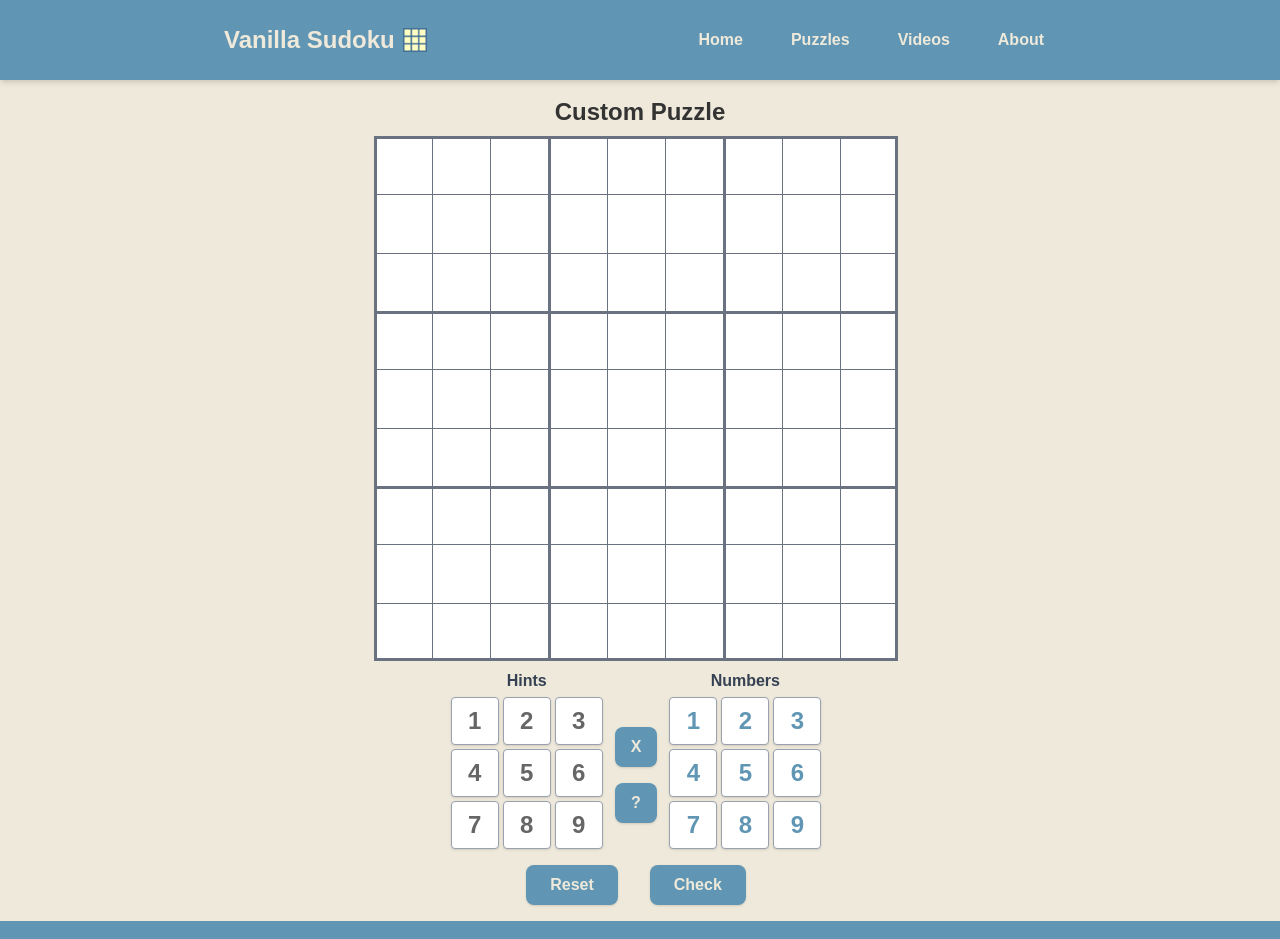
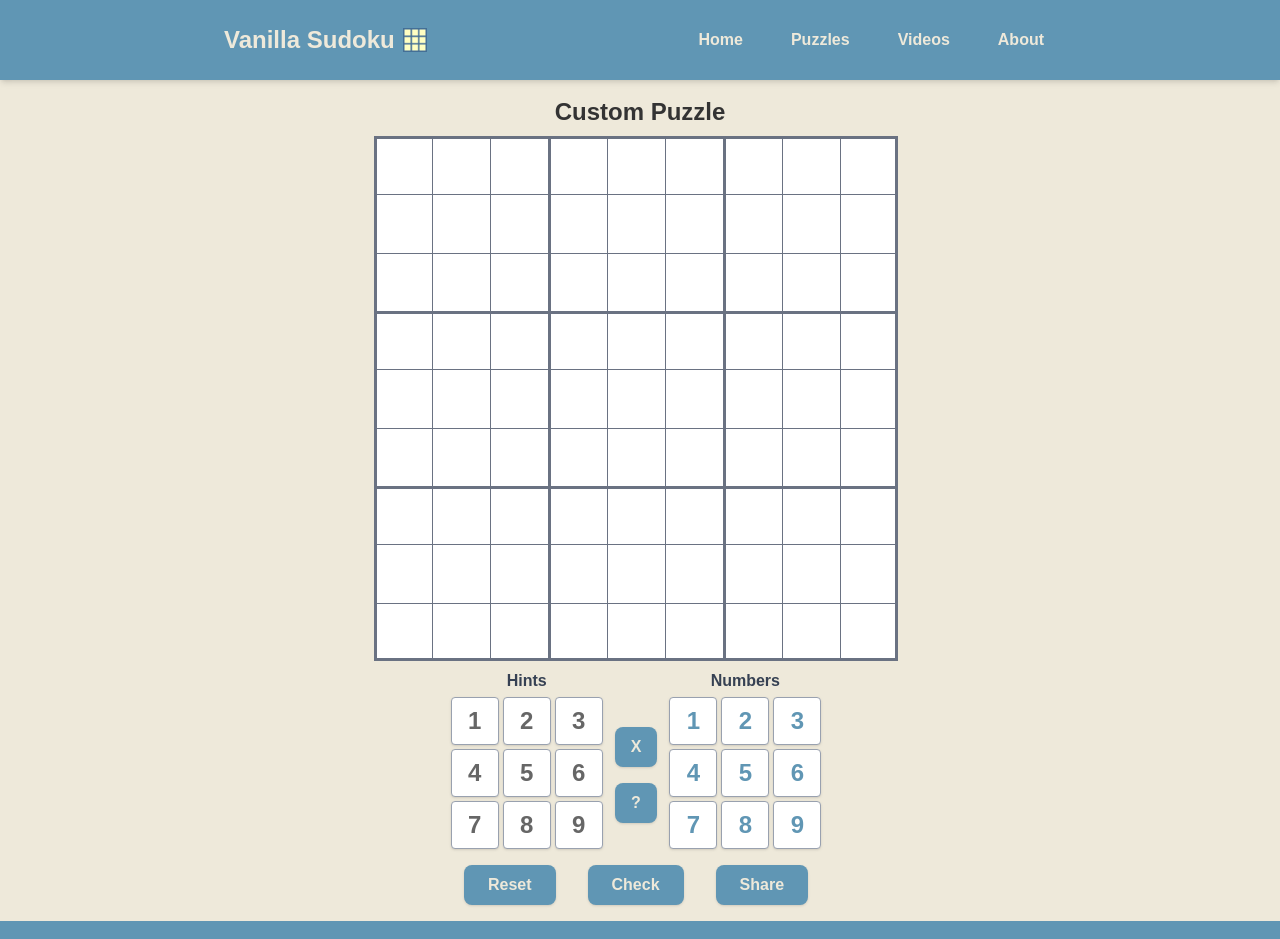
Before and after one commit to horkage/vanilla-sudoku-fe, a Next.js app: page /custom in a window 1280 px wide. Shown: the top 939 px of the page. Built offline with nearby package versions, Linux system fonts and the light colour scheme.

Commit message:
added puzzle codec and puzzle sharing capability

```diff
--- a/src/app/create/page.tsx
+++ b/src/app/create/page.tsx
@@ -4,6 +4,7 @@ import { useState, useEffect } from 'react';
 import { CreateGrid } from "@/components/CreateGrid";
 import { useRouter } from 'next/navigation';
 import NumberPad from '@/components/NumberPad';
+import { encodeGameState } from "@/utils/gameStateCodec";
 
 export default function CreatePage() {
   const puzzle: number[][] = Array.from({ length: 9 }, () =>
@@ -44,10 +45,11 @@ export default function CreatePage() {
   }
 
   function handleCreate() {
-    const flatPuzzle = currentGrid.flat().join('');
-    const encoded = encodeURIComponent(flatPuzzle);
-    const url = `/custom?data=${encoded}`;
-    console.log(url);
+    const clues = currentGrid.flat();
+    const inputs = Array(81).fill(0);
+    const hints = Array(81).fill(0).map(() => Array(9).fill(0));
+    const state = encodeGameState({ clues, inputs, hints });
+    const url = `/custom?state=${state}`;
     setShowCreateConfirm(false);
     router.push(url);
   }
@@ -122,7 +124,7 @@ export default function CreatePage() {
               onClick={() => setShowCreateConfirm(true)}
               className="px-6 py-2 rounded-lg bg-[#6096B4] text-[#EEE9DA] font-semibold shadow hover:brightness-110 transition"
             >
-              Make Shareable Link
+              Create Puzzle Now
             </button>
           </div>
         </div>
--- a/src/app/custom/page.tsx
+++ b/src/app/custom/page.tsx
@@ -3,6 +3,7 @@
 import { useSearchParams } from 'next/navigation';
 import { Suspense } from 'react';
 import SudokuPlayer from "@/components/SudokuPlayer";
+import { decodeGameState } from "@/utils/gameStateCodec";
 
 export default function CustomPage() {
   /* some kind of noise about "suspense boundaries" and useSearchParams() being async under the hood */
@@ -16,35 +17,21 @@ export default function CustomPage() {
 function InnerCustomPage() {
 
   const searchParams = useSearchParams();
-  const data = searchParams.get('data');
-  const puzzle = decodePuzzleData(data);
-  const clues = decodePuzzleData(data);
+  const data = decodeGameState(searchParams.get('state'));
 
-  console.log(puzzle);
+  const puzzle = data.clues.map((row, i) =>
+    row.map((cell, j) =>
+      data.inputs[i][j] !== 0 ? data.inputs[i][j] : cell
+    )
+  );
 
   return (
     <main className="bg-[#EEE9DA] flex justify-center">
       <div className="w-[95%] md:w-[75%] mt-4">
         <h1 className="text-2xl font-semibold text-[#333333] mb-2 text-center">Custom Puzzle</h1>
-        <SudokuPlayer puzzle={puzzle} clues={clues} />
+        <SudokuPlayer puzzle={puzzle} clues={data.clues} />
       </div>
     </main>
   );
 
 }
-
-function decodePuzzleData(data: string | null): number[][] {
-  if (!data || data.length !== 81) {
-    // fallback: empty grid
-    return Array.from({ length: 9 }, () => Array(9).fill(0));
-  }
-
-  const decoded = decodeURIComponent(data);
-  const grid: number[][] = [];
-
-  for (let i = 0; i < 9; i++) {
-    grid.push(decoded.slice(i * 9, (i + 1) * 9).split('').map(Number));
-  }
-
-  return grid;
-}
--- a/src/components/SudokuPlayer.tsx
+++ b/src/components/SudokuPlayer.tsx
@@ -4,6 +4,8 @@ import { useState, useEffect } from 'react';
 import { SudokuGrid } from "@/components/SudokuGrid";
 import NumberPad from '@/components/NumberPad';
 import HintPad from '@/components/HintPad';
+import { encodeGameState } from "@/utils/gameStateCodec";
+import Link from 'next/link';
 
 export default function SudokuPlayer({ puzzle, clues, solution, youtubeId }) {
   const [selectedCell, setSelectedCell] = useState<{ row: number; col: number } | null>(null);
@@ -23,9 +25,11 @@ export default function SudokuPlayer({ puzzle, clues, solution, youtubeId }) {
   const [showCheckDialog, setShowCheckDialog] = useState(false);
   const [showSolvedDialog, setShowSolvedDialog] = useState(false);
   const [showHelpDialog, setShowHelpDialog] = useState(false);
+  const [showShareDialog, setShowShareDialog] = useState(false);
   const [narrationMode, setNarrationMode] = useState(false);
   const [highlightMode, setHighlightMode] = useState<"box" | "row" | "column" | null>(null);
   const [highlightBoxPos, setHighlightBoxPos] = useState<[number, number] | null>(null);
+  const [shareLink, setShareLink] = useState<string | null>(null);
 
   function handleCellClick(row: number, col: number) {
     if (clues[row][col] === 0) { // don't let user select clue cells
@@ -141,6 +145,35 @@ export default function SudokuPlayer({ puzzle, clues, solution, youtubeId }) {
     }
   }
 
+  function handleShare() {
+    // Build inputs: only user-entered numbers
+    const customInputs = currentGrid.map((row, i) =>
+      row.map((cell, j) =>
+        cell !== clues[i][j] ? cell : 0
+      )
+    );
+
+    // Flatten for encoder
+    const flatClues = clues.flat();
+    const flatInputs = customInputs.flat();
+    const hints = Array(81).fill(0).map(() => Array(9).fill(0));
+
+    // Encode state
+    const state = encodeGameState({ clues: flatClues, inputs: flatInputs, hints });
+
+    // Now safely build full URL in the browser
+    const url = `${window.location.origin}/custom?state=${state}`;
+    // const url = `http:192.168.0.3:3000/custom?state=${state}`;
+
+    // Copy to clipboard
+    navigator.clipboard.writeText(url)
+      .then(() => console.log("Copied to clipboard!"))
+      .catch(console.error);
+
+    setShareLink(url);
+    setShowShareDialog(true);
+  }
+
   /* narration stuff */
   useEffect(() => {
     const handleKeyDown = (e: KeyboardEvent) => {
@@ -232,6 +265,26 @@ export default function SudokuPlayer({ puzzle, clues, solution, youtubeId }) {
                   className="px-6 py-2 rounded-lg bg-[#6096B4] text-[#EEE9DA] font-semibold shadow hover:brightness-110 transition"
                 >
                   No
+                </button>
+              </div>
+            </div>
+          </div>
+        )}
+
+        {/* share dialog */}
+        {showShareDialog && (
+          <div className="fixed inset-0 bg-[rgba(0,0,0,0.4)] flex items-center justify-center z-50">
+            <div className="bg-white p-6 rounded-xl shadow-lg text-center max-w-sm w-full">
+              <p className="mb-4 text-gray-800 font-semibold">Puzzle copied to clipboard.</p>
+              <p className="mb-4 text-gray-800 font-semibold">
+                <Link className="vs-link" target="_new" href={shareLink}>Puzzle Link</Link>
+              </p>
+              <div className="flex justify-center gap-4">
+                <button
+                  onClick={() => setShowShareDialog(false)}
+                  className="px-6 py-2 rounded-lg bg-[#6096B4] text-[#EEE9DA] font-semibold shadow hover:brightness-110 transition"
+                >
+                  Ok
                 </button>
               </div>
             </div>
@@ -359,6 +412,12 @@ export default function SudokuPlayer({ puzzle, clues, solution, youtubeId }) {
             >
               Check
             </button>
+            <button
+              onClick={handleShare}
+              className="px-6 py-2 rounded-lg bg-[#6096B4] text-[#EEE9DA] font-semibold shadow hover:brightness-110 transition"
+            >
+              Share
+            </button>
           </div>
         </div>
 
--- /dev/null
+++ b/src/utils/gameStateCodec.js
@@ -0,0 +1,99 @@
+// utils/gameStateCodec.js
+
+/**
+ * Encodes a game state object into a base64 string for use in URLs.
+ *
+ * @param {Object} gameState
+ * @param {number[]} gameState.clues - Array of 81 numbers (0-9) for the puzzle clues.
+ * @param {number[]} gameState.inputs - Array of 81 numbers (0-9) for the player inputs.
+ * @param {number[][]} gameState.hints - Array of 81 arrays of 9 bits (0/1) for pencilmarks.
+ * @returns {string} base64 encoded game state
+ */
+export function encodeGameState({ clues, inputs, hints }) {
+  const totalBytes = 81 + 81 + 92; // 254
+  const buffer = new Uint8Array(totalBytes);
+
+  let offset = 0;
+
+  // Write clues
+  for (let i = 0; i < 81; i++) {
+    buffer[offset++] = clues[i];
+  }
+
+  // Write inputs
+  for (let i = 0; i < 81; i++) {
+    buffer[offset++] = inputs[i];
+  }
+
+  // Write hints packed as bits
+  let bitIndex = 0;
+  let byte = 0;
+  for (let cell = 0; cell < 81; cell++) {
+    for (let n = 0; n < 9; n++) {
+      const bit = hints[cell][n] ? 1 : 0;
+      byte |= (bit << (7 - (bitIndex % 8)));
+      bitIndex++;
+      if (bitIndex % 8 === 0) {
+        buffer[offset++] = byte;
+        byte = 0;
+      }
+    }
+  }
+  if (bitIndex % 8 !== 0) {
+    buffer[offset++] = byte;
+  }
+
+  // Encode as base64
+  return btoa(String.fromCharCode(...buffer));
+}
+
+/**
+ * Decodes a base64 game state string into its structured form.
+ *
+ * @param {string} base64 - Encoded game state string
+ * @returns {Object} Decoded { clues, inputs, hints }
+ */
+export function decodeGameState(base64) {
+  const binaryStr = atob(base64);
+  const buffer = new Uint8Array([...binaryStr].map(c => c.charCodeAt(0)));
+
+  let offset = 0;
+
+  // Read clues into flat
+  const flatClues = [];
+  for (let i = 0; i < 81; i++) {
+    flatClues.push(buffer[offset++]);
+  }
+  // Convert to 9x9
+  const clues = [];
+  for (let i = 0; i < 9; i++) {
+    clues.push(flatClues.slice(i * 9, (i + 1) * 9));
+  }
+
+  // Read inputs into flat
+  const flatInputs = [];
+  for (let i = 0; i < 81; i++) {
+    flatInputs.push(buffer[offset++]);
+  }
+  // Convert to 9x9
+  const inputs = [];
+  for (let i = 0; i < 9; i++) {
+    inputs.push(flatInputs.slice(i * 9, (i + 1) * 9));
+  }
+
+
+  // Read hints
+  const hints = Array(81).fill(0).map(() => Array(9).fill(0));
+  let bitIndex = 0;
+  for (let cell = 0; cell < 81; cell++) {
+    for (let n = 0; n < 9; n++) {
+      const byte = buffer[offset + Math.floor(bitIndex / 8)];
+      const bitPos = 7 - (bitIndex % 8);
+      const bit = (byte >> bitPos) & 1;
+      hints[cell][n] = bit;
+      bitIndex++;
+    }
+  }
+
+  return { clues, inputs, hints };
+}
```
